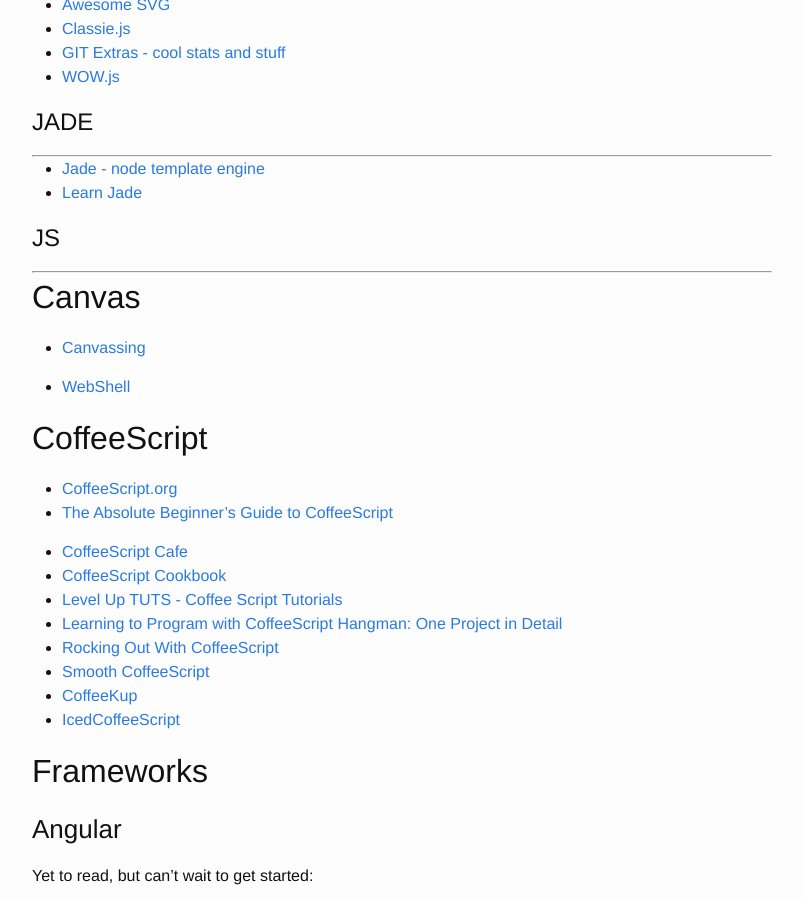
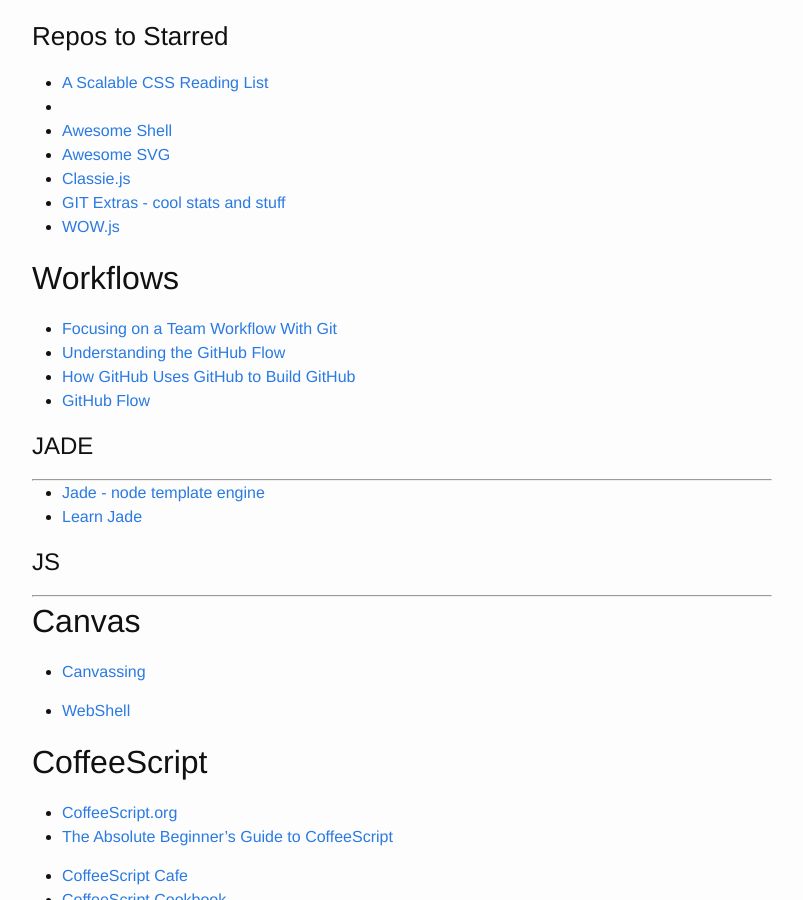
Before and after one commit to brownerd/brownerd.github.io, a Jekyll site: the page built from _posts/2014-10-06-reading-list-2014.md, in a window 1280 px wide and 900 px high, scrolled down 14648 px. Shown: the whole window, without its empty margins (238-1041 px from the left). Built offline with Jekyll 4.4.1, drawn with Linux system fonts in a browser that asks for light colours; emoji names are drawn with the system emoji font; some of the changed text lies outside the part shown.

Commit message:
add specifity graph and git workflows

```diff
--- a/_posts/2014-10-06-reading-list-2014.md
+++ b/_posts/2014-10-06-reading-list-2014.md
@@ -215,6 +215,12 @@ title: Reading List 2014
 ## Selectors
 - [The Skinny on CSS Attribute Selectors](http://css-tricks.com/attribute-selectors/)
 - [The 30 CSS Selectors you Must Memorize](http://code.tutsplus.com/tutorials/the-30-css-selectors-you-must-memorize--net-16048)
+
+
+## Specificity Graph
+- [CSSSTATS](http://cssstats.com/)
+- [Understanding CSS Stats: How to Make the Most of the Numbers](http://webdesign.tutsplus.com/tutorials/understanding-css-stats-how-to-make-the-most-of-the-numbers--cms-22756)
+- [The Specificity Graph](http://csswizardry.com/2014/10/the-specificity-graph/)
 
 
 ## StyleGuides
@@ -668,7 +674,6 @@ What is the largest installation of Jekyll to date?](https://github.com/jekyll/j
 
 
 ### Repos to Starred
-
 - [A Scalable CSS Reading List](https://github.com/davidtheclark/scalable-css-reading-list)
 - [](https://github.com/daneden/animate.css)
 - [Awesome Shell](https://github.com/alebcay/awesome-shell#utilities-and-tools)
@@ -679,7 +684,11 @@ What is the largest installation of Jekyll to date?](https://github.com/jekyll/j
 
 
 
-
+## Workflows
+- [Focusing on a Team Workflow With Git](http://code.tutsplus.com/tutorials/focusing-on-a-team-workflow-with-git--cms-22514)
+- [Understanding the GitHub Flow](https://guides.github.com/introduction/flow/index.html)
+- [How GitHub Uses GitHub to Build GitHub](http://zachholman.com/talk/how-github-uses-github-to-build-github/)
+- [GitHub Flow](http://scottchacon.com/2011/08/31/github-flow.html)
 
 
 
```
